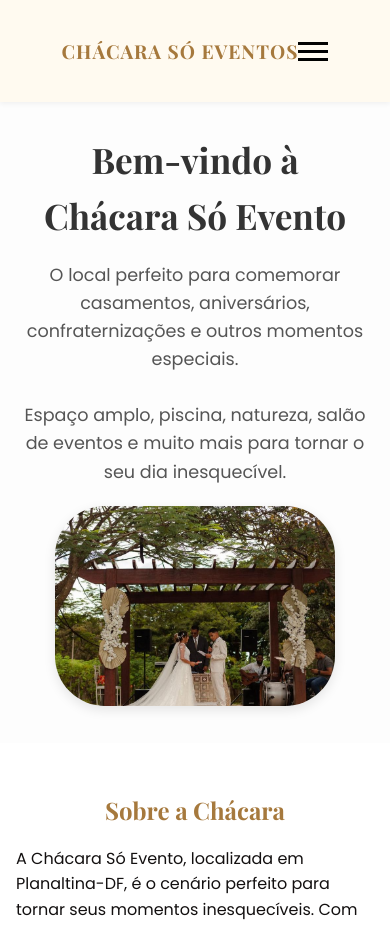
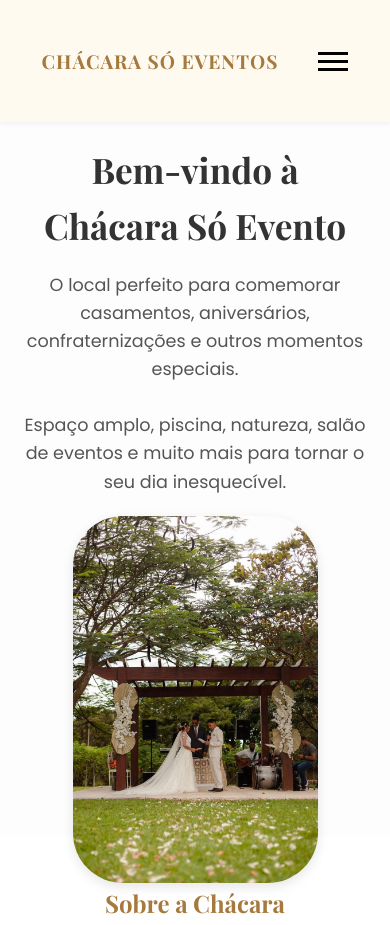
Before and after one commit to Drzim9/ch-cara, a plain HTML site: page index.html in a window 390 px wide. Shown: the top 925 px of the page. Drawn offline with nearby package versions, Linux system fonts and the light colour scheme.

Commit message:
teste-03

```diff
--- a/index.html
+++ b/index.html
@@ -11,7 +11,7 @@
 <body>
 
 
-  <header class="header">
+<header class="header">
   <nav class="nav">
     <a href="/" class="logo">chácara só eventos</a>
     <button class="hamburger"></button>
@@ -63,7 +63,7 @@
     </section>
 
     <section class="blog">
-      <h2 class="titulo-blog">Novidades</h2>
+      <h2 class="titulo-blog" id="blog">Novidades</h2>
 
       <div class="post">
         <span class="data">15 de Abril de 2025</span>
--- a/stryl.css
+++ b/stryl.css
@@ -32,10 +32,11 @@ header {
   background: #fffaf0;
   padding: 1rem 0;
   box-shadow: 0 2px 5px rgba(0,0,0,0.05);
-  z-index: 100;
+  z-index: 900;
   display: flex;
   justify-content: center;
   align-items: center;
+
 }
 
 .container {
@@ -45,15 +46,17 @@ header {
   display: flex;
   justify-content: space-between;
   align-items: center;
+
 }
 
 .nav {
   max-width: 1280px;
-  height: 70px;
+  height: 90px;
   margin-inline: auto;
   display: flex;
   justify-content: space-between;
   align-items: center;
+  gap: 40px;
 }
 
 .logo {
@@ -379,7 +382,7 @@ footer ul li {
 @media (max-width: 850px) {
   .hero {
     flex-direction: column-reverse;
-    padding: 30px 20px;
+    padding: 20px 20px;
     gap: 20px;
   }
 
@@ -404,7 +407,7 @@ footer ul li {
   }
 
   .hero-img {
-    width: 80%;
+    width: 70%;
     height: auto;
     max-height: 300px;
     object-fit: cover;
@@ -458,7 +461,7 @@ footer ul li {
   .hero-img img {
     width: 100%;
     height: auto;
-    max-height: 200px;
+    max-height: 400px;
     object-fit: cover;
   }
 
```
